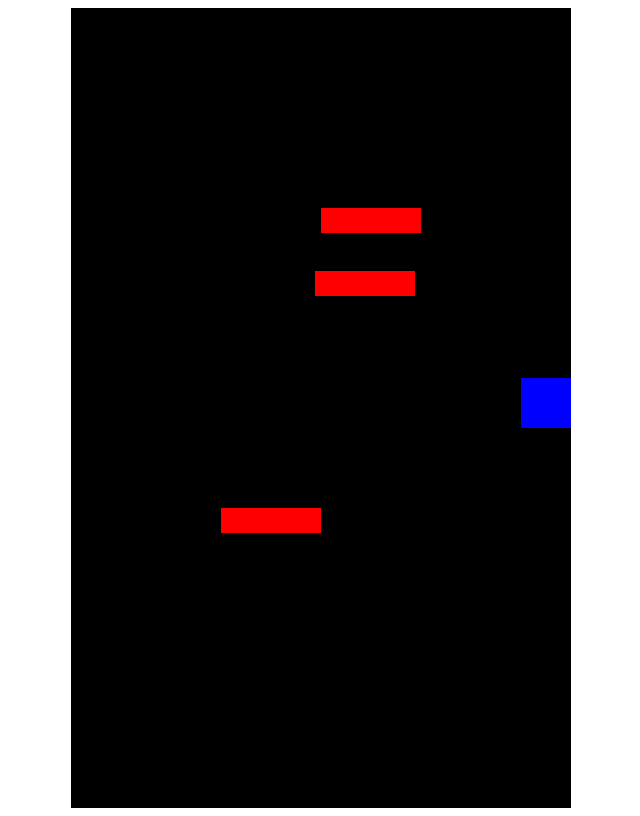
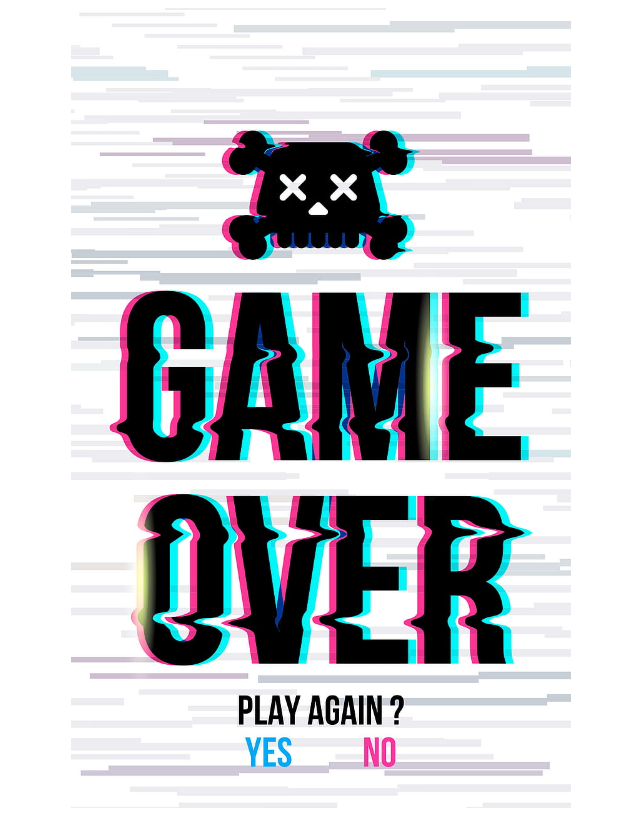
Before and after one commit to DanielMaikath/MrJump, a plain HTML site: page Code/index.html in a window 1280 px wide. Both pictures are taken after a click on the button "Start!". Shown: the whole page, without its empty margins (319-959 px from the left). Drawn offline with Linux system fonts and the light colour scheme.

Commit message:
Game Over added

```diff
--- a/Code/platform.js
+++ b/Code/platform.js
@@ -44,9 +44,9 @@ function Platform(x, y, parent, player) {
      self.sprite.style.top = this.y + 'px'
      }*/
     if (self.y >= 800) {
-     /* console.log(self.sprite)
+      console.log(self.sprite)
       parent.removeChild(self.sprite)
-      console.log("borrado")*/
+      console.log("borrado")
       return true
     }else{
       return false
--- a/Code/player.js
+++ b/Code/player.js
@@ -10,6 +10,7 @@ function Player(x, y, parent) {
   this.speedX = 15 //Velocidad a la que se mueve el jugador horizontalmente en pixeles
   this.speedY = 38//Velocidad a la que se mueve el jugador verticalmente en pixeles
   this.collition = false // Variable que detecta si el jugador colisiona con la plataforma
+  this.isDead = false //Variable que controla si el player se estampó
   this.sprite = document.createElement("div")
 
   this.insertPlayer = function () { // Función encargada de insertar al player en el DOM
@@ -26,7 +27,7 @@ function Player(x, y, parent) {
     }
     //Esta es la parte del movimiento vertical
     if (self.y >= 750) { //toca el suelo
-      self.speedY = 38
+      self.isDead = true
     }
     if (self.collition == true) { //toca la plataforma
       self.speedY = 38
--- a/Code/script.js
+++ b/Code/script.js
@@ -1,7 +1,7 @@
 import { Player } from "./player.js"
 import { Platform } from "./platform.js"
 const board = document.getElementById("board")
-const player = new Player(450, 750, board)
+const player = new Player(225, 450, board)
 const platform = new Platform(150, 500, board, player)
 const platform2 = new Platform(250, 200, board, player)
 const startButton = document.getElementById("start")
@@ -30,6 +30,9 @@ window.addEventListener("keyup", function (e) {
 
 //Función que se repite indefinidamente, con
 function gameLoop() {
+    if(player.isDead){
+       gameOver()
+    }
     player.move()
     if (platformCollition()) {
         player.collition = true
@@ -50,11 +53,9 @@ function gameLoop() {
 function createPlatform() {
     let cordX = Math.floor(Math.random() * 400)
     let cordY = Math.floor(Math.random() * (300) )
-    console.log(cordY)
     // let cordXTop = Math.floor(Math.random() * 400)
     // let cordYTop = Math.floor(Math.random() * (100)  )
     let platformLocal = new Platform(cordX, cordY, board, player)
-    console.log(platformLocal)
     // let platformTop = new Platform(cordXTop, cordYTop, board, player)
     // platformTop.insertPlatform()
     platformLocal.insertPlatform()
@@ -63,7 +64,6 @@ function createPlatform() {
     // platforms.push(platformTop)
     platformLocal.shouldScroll = false
     shouldCreatePlatform = false
-    console.log("created")
 }
 
 
@@ -101,12 +101,30 @@ function scrollStatus() {
         plataforma.shouldScroll = true
     })
 }
-
+//Evento que inicia el juego
 startButton.addEventListener("click",function(e){
     pantallaInicial.removeChild(e.currentTarget)
     board.removeChild(pantallaInicial)
     start()
 })
+
+//Funcion para borrar plataformas
+function deletePlatfoms(){
+    platforms.forEach(function(plataforma){
+        console.log(plataforma)
+        plataforma.sprite.parentNode.removeChild(plataforma.sprite)
+    })
+}
+
+
+//Funcion Game Over
+function gameOver(){
+    deletePlatfoms()
+    pantallaInicial.setAttribute("id","game-over")
+    board.appendChild(pantallaInicial)
+    clearInterval(timerId)
+    board.removeChild(player.sprite)
+}
 
 //Función que comienza el juego
 function start() {
--- a/Code/style.css
+++ b/Code/style.css
@@ -30,3 +30,10 @@
     height: 50px;
     margin : 350px 0 0 200px
 }
+#game-over{
+    width: 500px;
+    height: 800px;
+    background-image: url("images/HD-wallpaper-game-over-2-3d-art-black-effect-glitch-glitchart-pink-white.jpg");
+    background-size:cover;
+    background-repeat: no-repeat;
+}
```
Also changed, not shown: Code/images/HD-wallpaper-game-over-2-3d-art-black-effect-glitch-glitchart-pink-white.jpg (added), 1 other file.
